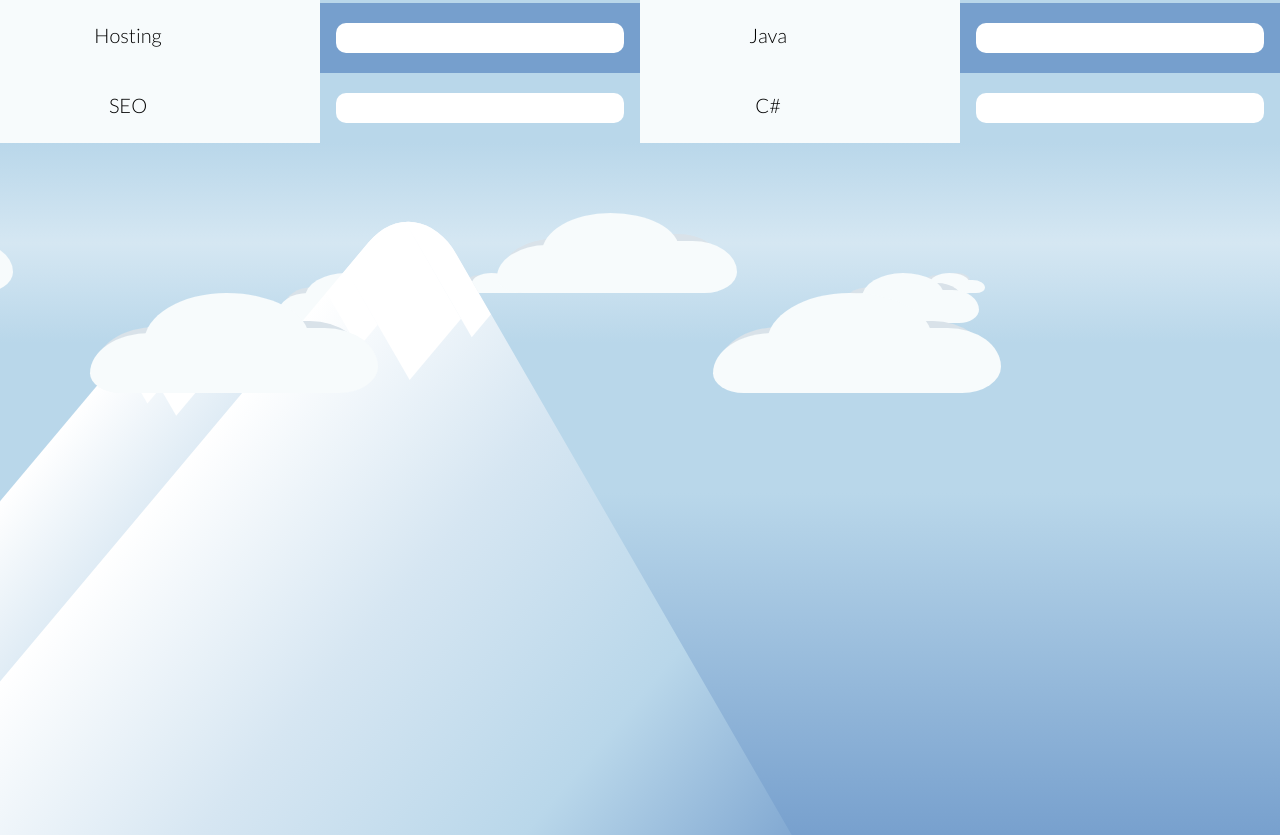
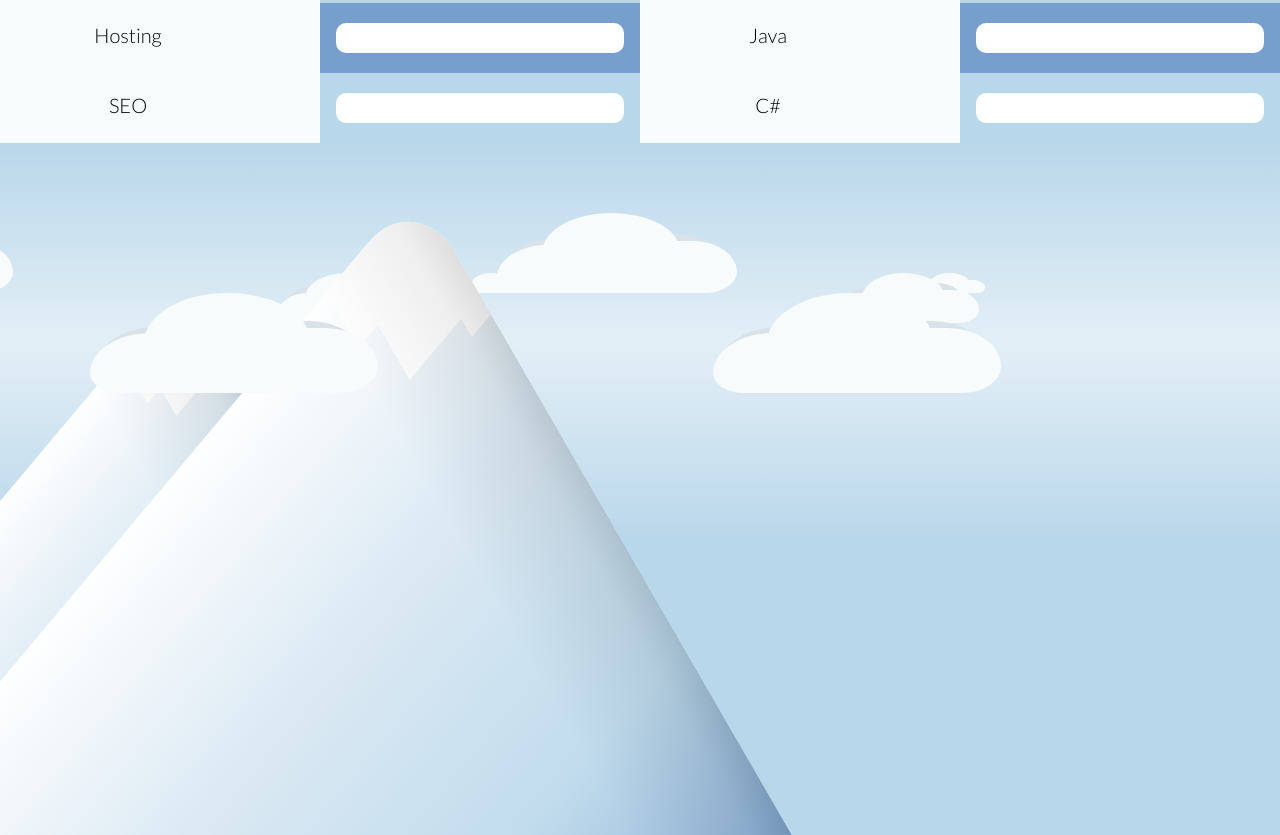
Before and after one commit to rod59/RodTheDev, a plain HTML site: page index.html in a window 1280 px wide. Shown: the part 1421-2256 px from the top of the page. Drawn offline with Linux system fonts and the light colour scheme.

```diff
--- a/index.html
+++ b/index.html
@@ -292,14 +292,19 @@
 
       <div class="mountain">
         <div class="right-mountain">
+          <div class="mountain-shadow">
+          </div>
           <div class="right-mountain-top">
           </div>
           <div class="mid-mountain-top">
           </div>
           <div class="left-mountain-top">
           </div>
+
         </div>
         <div class="left-mountain">
+          <div class="mountain-shadow">
+          </div>
           <div class="right-mountain-top">
           </div>
           <div class="mid-mountain-top">
@@ -312,7 +317,6 @@
 
 
     <div class="footer">
-      l
       <div class="contact-form-head">
         <h2>
           Contact
--- a/style/style.scss
+++ b/style/style.scss
@@ -191,14 +191,13 @@ p{
   height:700px;
   background-color: $midBlue;
   float:left;
-  background-image: linear-gradient($midBlue, $midBlue, $darkBlue);
 
   .the-greying{
     width:100%;
-    height: 200px;
+    height: 400px;
     position: absolute;
     z-index: 0;
-    opacity: .4;
+    opacity: .6;
     background-image: linear-gradient($midBlue, white, $midBlue);
   }
 
@@ -277,6 +276,14 @@ p{
     @mixin snow(){
       float:right;
       background-color: white;
+    }
+    .mountain-shadow{
+      position: absolute;
+      float:right;
+      width:100%;
+      height:100%;
+      opacity: .13;
+      background-image: linear-gradient(to right,$grey 0%, $grey 80%, grey 95%, black 100%);
     }
 
     .right-mountain{
```
Also changed, not shown: style/style-min.css.
